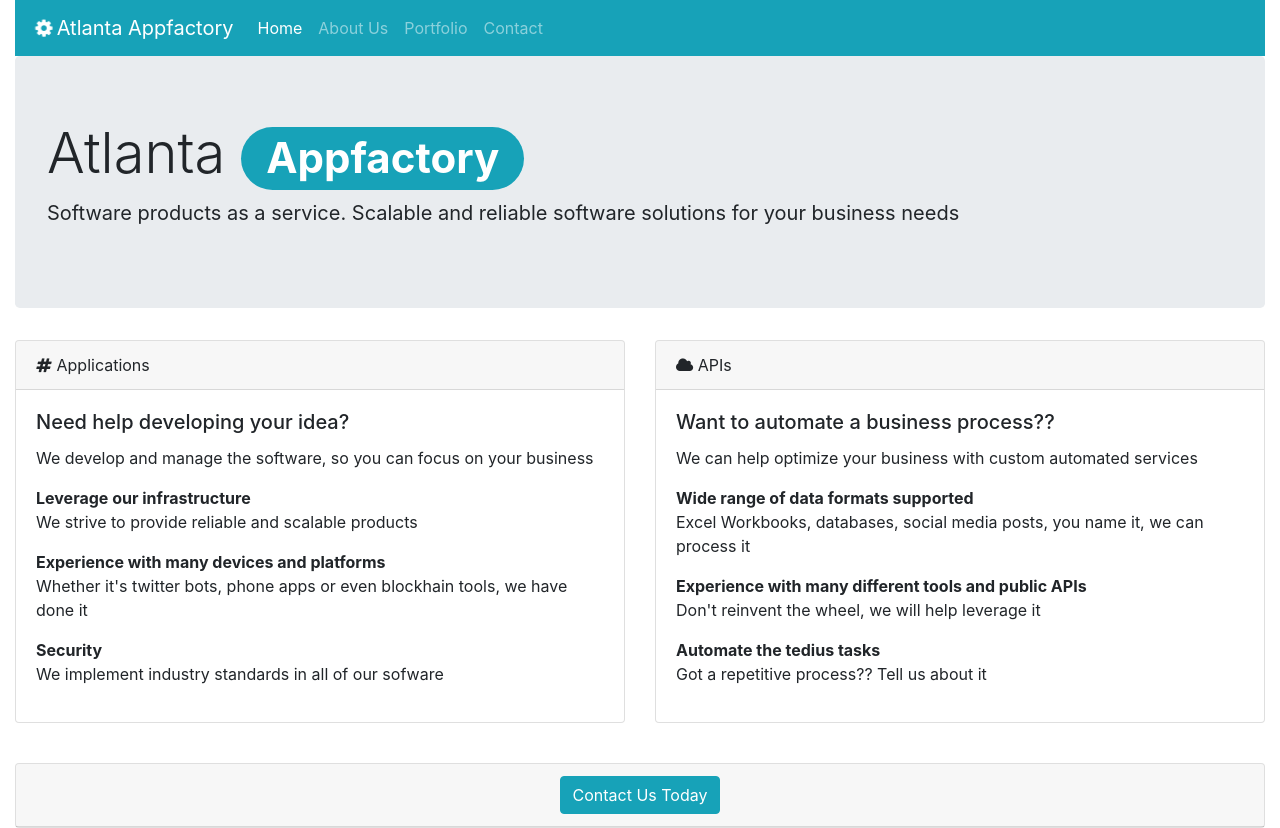
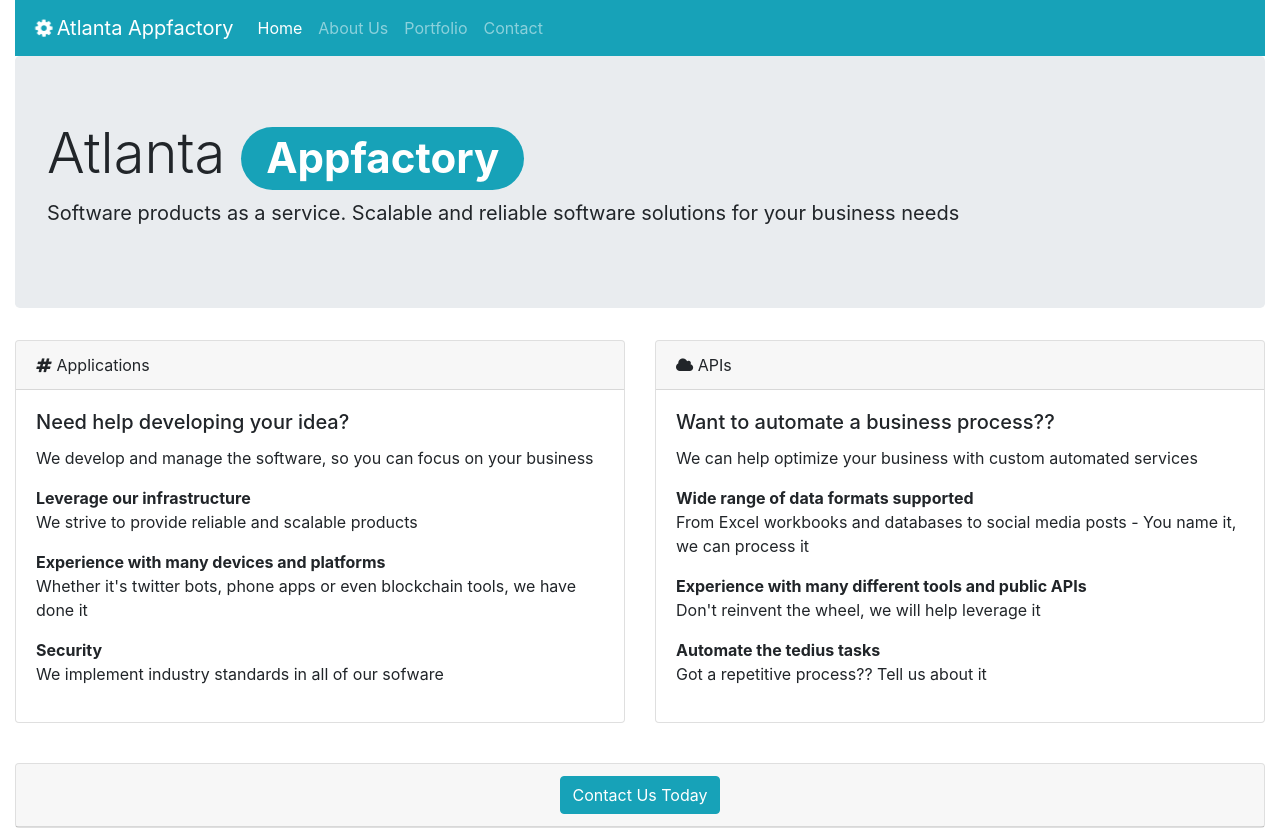
Before and after one commit to jtovar2/alantaAppfactory, an Angular app: page / in a window 1280 px wide. Built offline with nearby package versions, Linux system fonts and the light colour scheme.

Commit message:
finishing touches

```diff
--- a/src/app/home/home.component.html
+++ b/src/app/home/home.component.html
@@ -27,7 +27,7 @@
 				    </dl>
 				    <dl>
 				    	<dt>Experience with many devices and platforms</dt>
-				    	<dd>Whether it's twitter bots, phone apps or even blockhain tools, we have done it</dd>
+				    	<dd>Whether it's twitter bots, phone apps or even blockchain tools, we have done it</dd>
 				    </dl>
 				    <dl>
 				    	<dt>Security</dt>
@@ -56,7 +56,7 @@
 
  				    <dl>
 				    	<dt>Wide range of data formats supported</dt>
-				    	<dd>Excel Workbooks, databases, social media posts, you name it, we can process it</dd>
+				    	<dd>From Excel workbooks and databases to social media posts - You name it, we can process it</dd>
 				    </dl>
 				    <dl>
 				    	<dt>Experience with many different tools and public APIs</dt>
--- a/src/index.html
+++ b/src/index.html
@@ -6,7 +6,7 @@
 <script src="https://cdnjs.cloudflare.com/ajax/libs/popper.js/1.12.6/umd/popper.min.js"></script>
 <script src="https://maxcdn.bootstrapcdn.com/bootstrap/4.0.0/js/bootstrap.min.js"></script>
   <meta charset="utf-8">
-  <title>AlantaAppfactory</title>
+  <title>AtlantaAppfactory</title>
   <base href="/">
 
   <meta name="viewport" content="width=device-width, initial-scale=1">
```
